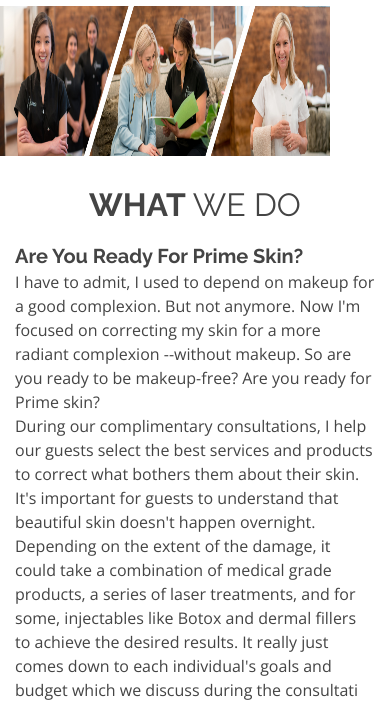
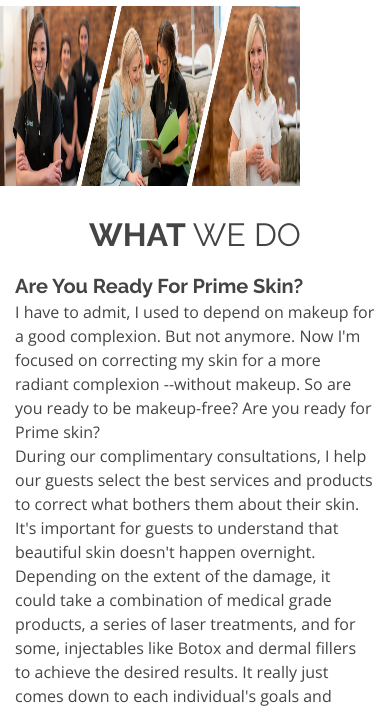
Before and after one commit to ENGAbdullahMamun/primespa.github.io, a PHP site: page / in a window 390 px wide. Shown: the part 2726-3432 px from the top of the page. Run offline with PHP 8.4, Linux system fonts and the light colour scheme; some libraries are stand-ins or nearby versions; some web fonts are replaced.

Commit message:
Update style.css

```diff
--- a/css/style.css
+++ b/css/style.css
@@ -1181,8 +1181,8 @@ display: none;
       margin-bottom: 50px;
     }
     .smart{
-        height: 150px;
-        width: 330px ;
+        height: 180px;
+        width: 300px ;
         display: inline-block ;
         margin: 0;
         padding: 0
```
